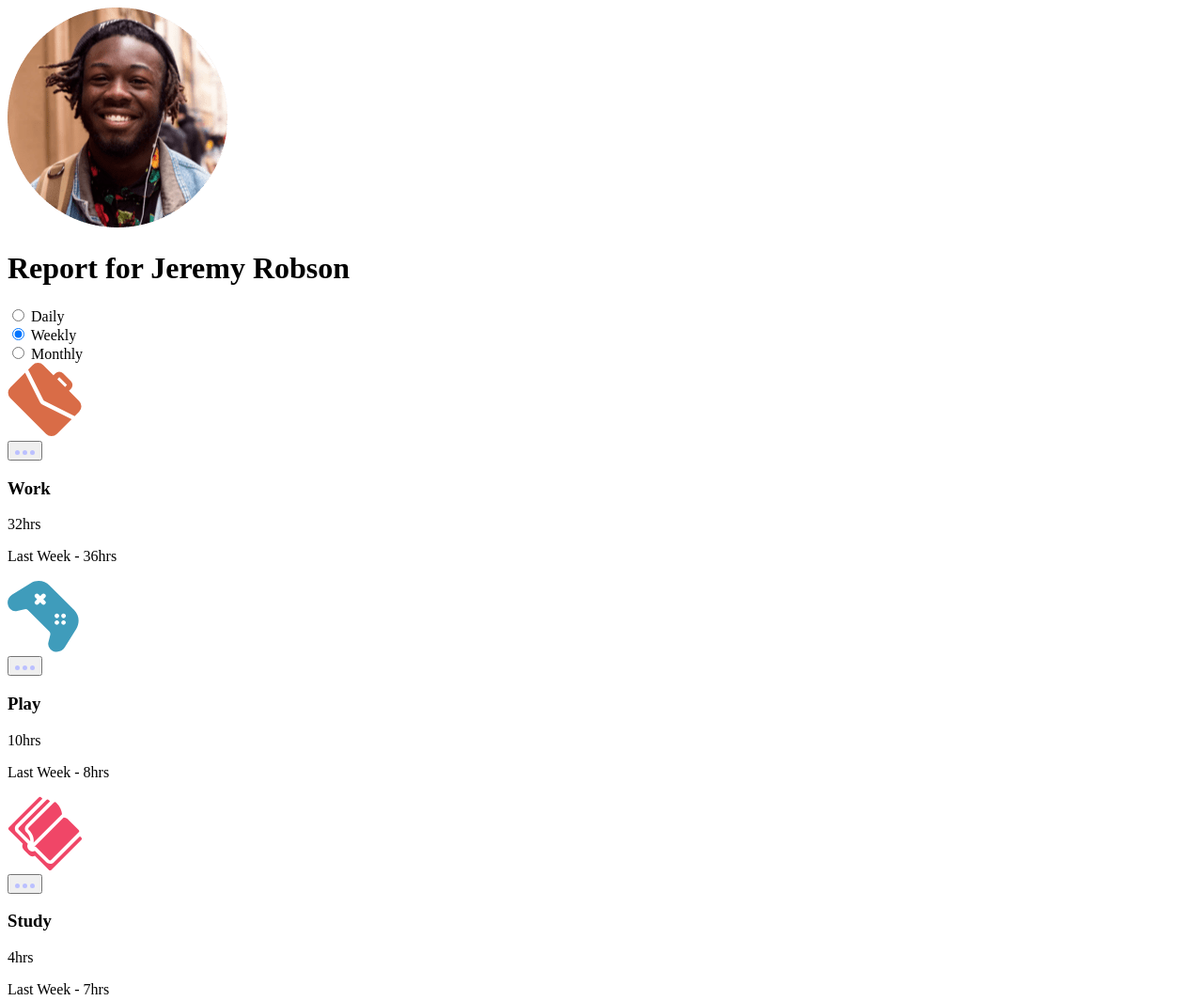
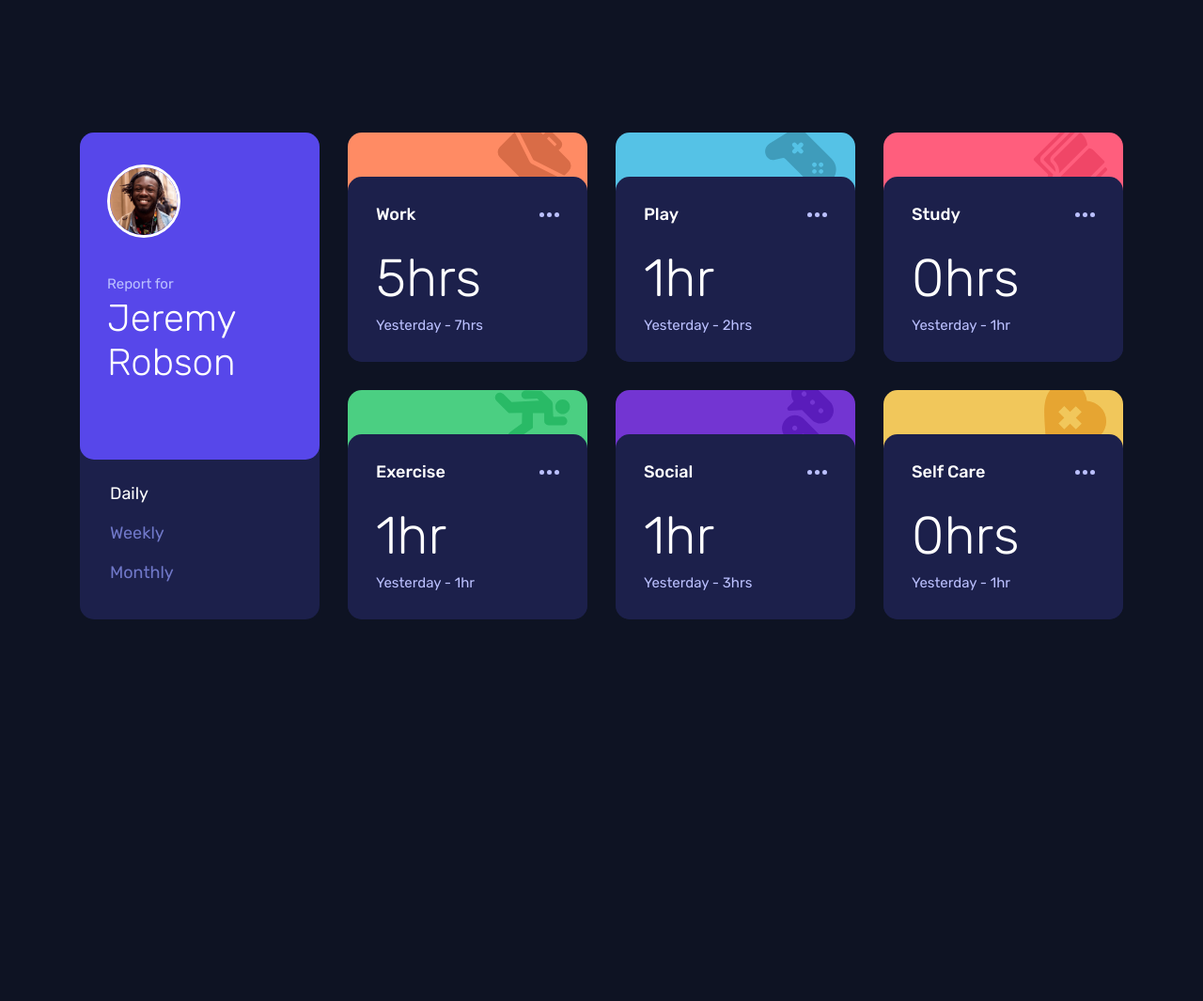
Before and after one commit to j-hogben/fem-time-tracking-dashboard, a website: page index.html in a window 1280 px wide. Shown: the top 1065 px of the page at 94% size. After the commit the page ends 800 px from the top, so only its background shows below. Drawn offline with Linux system fonts and the light colour scheme.

Commit message:
CSS - main styling

```diff
--- a/index.html
+++ b/index.html
@@ -12,7 +12,15 @@
       href="./images/favicon-32x32.png"
     />
 
+    <link rel="stylesheet" href="styles.css" />
     <script type="module" src="./script.js" defer></script>
+
+    <link rel="preconnect" href="https://fonts.googleapis.com" />
+    <link rel="preconnect" href="https://fonts.gstatic.com" crossorigin />
+    <link
+      href="https://fonts.googleapis.com/css2?family=Rubik:ital,wght@0,300..900;1,300..900&display=swap"
+      rel="stylesheet"
+    />
 
     <title>Frontend Mentor | Time tracking dashboard</title>
   </head>
@@ -20,29 +28,31 @@
     <main>
       <div class="grid">
         <!-- HEADER CARD -->
-        <div id="header__card">
+        <div class="header__card">
           <div class="header__top">
             <img
               src="./images/image-jeremy.png"
               alt="Jeremy Robinson profile picture"
+              class="profile-picture"
             />
-            <div class="header__top-text">
-              <h1>Report for <span>Jeremy Robson</span></h1>
+            <div>
+              <p>Report for</p>
+              <h1>Jeremy Robson</h1>
             </div>
           </div>
           <div class="header__bottom">
             <div class="header__bottom-radio">
-              <input type="radio" id="daily" name="timeFrame" value="daily" />
+              <input
+                type="radio"
+                id="daily"
+                name="timeFrame"
+                value="daily"
+                checked
+              />
               <label for="daily">Daily</label>
             </div>
             <div class="header__bottom-radio">
-              <input
-                type="radio"
-                id="weekly"
-                name="timeFrame"
-                value="weekly"
-                checked
-              />
+              <input type="radio" id="weekly" name="timeFrame" value="weekly" />
               <label for="weekly">Weekly</label>
             </div>
             <div class="header__bottom-radio">
--- a/script.js
+++ b/script.js
@@ -16,16 +16,19 @@ const appendItem = (element) => {
 
   // WRITE HTML FOR EACH CONTAINER CARD
   card.innerHTML = `
-    <img src="./images/icon-${cardTitle}.svg" alt="" />
+    <img src="./images/icon-${cardTitle}.svg" alt="" class="card-background-img"/>
     <div class="card__content">
-      <button class="card__content-ellipsis">
-        <img src="./images/icon-ellipsis.svg" alt="" />
+      <button class="card__ellipsis">
+        <svg width="21" height="5" viewBox="0 0 21 5" fill="none" xmlns="http://www.w3.org/2000/svg">
+          <circle cx="2.5" cy="2.5" r="2.5" fill="#BBC0FF"/>
+          <circle cx="10.5" cy="2.5" r="2.5" fill="#BBC0FF"/>
+          <circle cx="18.5" cy="2.5" r="2.5" fill="#BBC0FF"/>
+        </svg>
+
       </button>
       <h3 class="card__title">${element.title}</h3>
-      <div class="card__content-data">
-        <p class="current-hours"></p>
-        <p class="previous-hours"></p>
-      </div>
+      <p class="current-hours"></p>
+      <p class="previous-hours"></p>
     </div>`;
 
   appContainer.appendChild(card);
@@ -51,6 +54,12 @@ const timeFrameUnits = (timeFrame) => {
 // ////////////////////////////////////////////////////////////////////////////////
 // ////////////////////////////////////////////////////////////////////////////////
 
+// FUNCTION TO RETURN HR OR HRS
+const hrOrHrs = (input) => (input === 1 ? 'hr' : 'hrs');
+
+// ////////////////////////////////////////////////////////////////////////////////
+// ////////////////////////////////////////////////////////////////////////////////
+
 // FUNCTION TO UPDATE TIME FRAMES
 const updateSelectedTimeFrame = () => {
   const selectedTimeFrame = document.querySelector(
@@ -70,10 +79,12 @@ const updateSelectedTimeFrame = () => {
           const previousHours = card.querySelector('.previous-hours');
           const timeFrameSelected = dataItem.timeframes[selectedTimeFrame];
 
-          currentHours.textContent = `${timeFrameSelected.current}hrs`;
+          currentHours.textContent = `${timeFrameSelected.current}${hrOrHrs(
+            timeFrameSelected.current
+          )}`;
           previousHours.textContent = `${timeFrameUnits(selectedTimeFrame)} - ${
             timeFrameSelected.previous
-          }hrs`;
+          }${hrOrHrs(timeFrameSelected.previous)}`;
         }
       });
     })
--- /dev/null
+++ b/styles.css
@@ -0,0 +1,460 @@
+/* ~ ~ ~ ~ ~ ~ ~ ~ ~ ~ ~ ~ ~ ~ ~ ~ ~ ~ ~ CSS RESET ~ ~ ~ ~ ~ ~ ~ ~ ~ ~ ~ ~ ~ ~ ~ ~ ~ ~ ~ */
+/* 1. Use a more-intuitive box-sizing model. */
+*,
+*::before,
+*::after {
+  box-sizing: border-box;
+}
+/* 2. Remove default margin and padding */
+* {
+  margin: 0;
+  padding: 0;
+}
+/* 3. Improve text rendering */
+body {
+  -webkit-font-smoothing: antialiased;
+}
+/* 4. Improve media defaults */
+img,
+picture,
+video,
+canvas,
+svg {
+  display: block;
+  max-width: 100%;
+}
+/* 5. Remove built-in form typography styles */
+input,
+button,
+textarea,
+select {
+  font: inherit;
+}
+/* 6. Avoid text overflows */
+p,
+h1,
+h2,
+h3,
+h4,
+h5,
+h6 {
+  overflow-wrap: break-word;
+}
+
+/* ~ ~ ~ ~ ~ ~ ~ ~ ~ ~ ~ ~ ~ ~ ~ ~ ~ ~ ~ ROOT STYLES ~ ~ ~ ~ ~ ~ ~ ~ ~ ~ ~ ~ ~ ~ ~ ~ ~ ~ ~ */
+:root {
+  /* COLOURS */
+  --clr-darkest-blue: #0e1323;
+  --clr-card-background-blue: #1c204b;
+  --clr-purple: #7078c9;
+  --clr-lightest-purple: #bbc0ff;
+  --clr-white: #ffffff;
+
+  --clr-card-blue: #5747ea;
+  --clr-card-orange: #ff8b64;
+  --clr-card-aqua: #55c2e6;
+  --clr-card-red: #ff5e7d;
+  --clr-card-green: #4bcf82;
+  --clr-card-purple: #7335d2;
+  --clr-card-yellow: #f1c75b;
+
+  /* FONT SIZE */
+  --fs-current-hours: 2rem; /* 32px */
+  --fs-prim-heading: 1.5rem; /* 24px */
+  --fs-card-header: 1.125rem; /* 18px */
+  --fs-previous-hours: 0.9375rem; /* 15px */
+  --fs-header-p: 0.9375rem; /* 15px */
+
+  /* FONT WEIGHT */
+  --fw-medium: 500;
+  --fw-regular: 400;
+  --fw-light: 300;
+
+  /* LINE HEIGHT */
+  --lh-current-hours: 1.1875;
+  --lh-prim-heading: 1.1667;
+  --lh-card-header: 1.1667;
+  --lh-previous-hours: 1.2;
+  --lh-header-p: 1.2;
+
+  /* BORDER RADIUS */
+  --br-card: 0.9375rem; /* 15px */
+
+  /* TRANSITIONS */
+  --transition-default: all 100ms ease-in-out;
+}
+
+/* ~ ~ ~ ~ ~ ~ ~ ~ ~ ~ ~ ~ ~ ~ ~ ~ ~ ~ FONT STYLES ~ ~ ~ ~ ~ ~ ~ ~ ~ ~ ~ ~ ~ ~ ~ ~ ~ ~ */
+
+body {
+  font-family: 'Rubik', sans-serif;
+  color: var(--clr-white);
+}
+
+.header__card p {
+  font-size: var(--fs-header-p);
+  font-weight: var(--fw-regular);
+  line-height: var(--lh-header-p);
+  color: var(--clr-lightest-purple);
+}
+
+.header__card h1 {
+  font-size: var(--fs-prim-heading);
+  font-weight: var(--fw-light);
+  line-height: var(--lh-prim-heading);
+  color: var(--clr-white);
+}
+
+.header__bottom-radio label {
+  font-size: var(--fs-card-header);
+  font-weight: var(--fw-regular);
+  line-height: var(--lh-card-header);
+  color: var(--clr-purple);
+}
+
+.header__bottom-radio:has(input:checked) label {
+  color: var(--clr-white);
+}
+
+.card__title {
+  font-size: var(--fs-card-header);
+  font-weight: var(--fw-medium);
+  line-height: var(--lh-card-header);
+}
+
+.current-hours {
+  font-size: var(--fs-current-hours);
+  font-weight: var(--fw-light);
+  line-height: var(--lh-current-hours);
+}
+
+.previous-hours {
+  font-size: var(--fs-previous-hours);
+  font-weight: var(--fw-regular);
+  line-height: var(--lh-previous-hours);
+  color: var(--clr-lightest-purple);
+}
+
+@media (min-width: 575px) {
+  :root {
+    /* FONT SIZE */
+    --fs-current-hours: 3.5rem; /* 56px */
+    --fs-prim-heading: 2.5rem; /* 40px */
+
+    /* LINE HEIGHT */
+    --lh-current-hours: 1.1786;
+    --lh-prim-heading: 1.175;
+  }
+}
+
+/* ~ ~ ~ ~ ~ ~ ~ ~ ~ ~ ~ ~ ~ ~ ~ ~ ~ ~ GENERAL STYLES ~ ~ ~ ~ ~ ~ ~ ~ ~ ~ ~ ~ ~ ~ ~ ~ ~ ~ */
+
+body {
+  background-color: var(--clr-darkest-blue);
+}
+
+main {
+  padding: 5rem 1.5rem;
+}
+
+@media (min-width: 1024px) {
+  main {
+    display: grid;
+    min-height: 100dvh;
+    place-items: center;
+  }
+}
+
+/* ~ ~ ~ ~ ~ ~ ~ ~ ~ ~ ~ ~ ~ ~ ~ ~ ~ ~ UTILITY CLASSES ~ ~ ~ ~ ~ ~ ~ ~ ~ ~ ~ ~ ~ ~ ~ ~ ~ ~ */
+
+/* ~ ~ ~ ~ ~ ~ ~ ~ ~ ~ ~ ~ ~ ~ ~ ~ ~ ~ ~ GRID LAYOUT ~ ~ ~ ~ ~ ~ ~ ~ ~ ~ ~ ~ ~ ~ ~ ~ ~ ~ ~ */
+
+.grid {
+  /* max-width: 25em; */
+  margin-inline: auto;
+  display: grid;
+  grid-template-columns: 1fr;
+  gap: 1.5rem;
+}
+
+@media (min-width: 520px) {
+  .grid {
+    /* max-width: 42em; */
+    max-width: 100%;
+    grid-template-columns: 1fr 1fr;
+    gap: 1.875rem;
+  }
+
+  .header__card {
+    grid-column: span 2;
+  }
+}
+
+@media (min-width: 768px) {
+  .grid {
+    grid-template-columns: repeat(3, 1fr);
+  }
+
+  .header__card {
+    grid-column: span 3;
+  }
+}
+
+@media (min-width: 1024px) {
+  .grid {
+    max-width: 1110px;
+    grid-template-columns: repeat(4, 1fr);
+  }
+
+  .header__card {
+    grid-column: 1;
+    grid-row: span 2;
+  }
+}
+
+/* ~ ~ ~ ~ ~ ~ ~ ~ ~ ~ ~ ~ ~ ~ ~ ~ ~ ~ ~ HEADER CARD ~ ~ ~ ~ ~ ~ ~ ~ ~ ~ ~ ~ ~ ~ ~ ~ ~ ~ ~ */
+
+.header__card {
+  background-color: var(--clr-card-background-blue);
+  border-radius: var(--br-card);
+}
+
+.header__top {
+  background-color: var(--clr-card-blue);
+  padding: 2rem;
+  border-radius: var(--br-card);
+  display: flex;
+  align-items: center;
+  gap: 1rem;
+}
+
+.profile-picture {
+  height: calc(4rem + 6px);
+  border: 3px solid var(--clr-white);
+  border-radius: 50%;
+}
+
+.header__card h1 {
+  margin-top: 0.25rem;
+}
+
+.header__bottom {
+  display: grid;
+  grid-template-columns: repeat(3, 1fr);
+  justify-items: center;
+}
+
+.header__bottom input[type='radio'] {
+  display: none;
+}
+
+.header__bottom-radio {
+  padding-block: 1.5rem;
+}
+
+.header__bottom-radio label {
+  cursor: pointer;
+  transition: var(--transition-default);
+  -webkit-tap-highlight-color: transparent;
+}
+
+@media (hover: hover) and (pointer: fine) {
+  .header__bottom-radio label:hover {
+    color: var(--clr-white);
+  }
+}
+
+@media (min-width: 1024px) {
+  .header__top {
+    padding: 2.125rem 1.8125rem 5rem;
+    flex-direction: column;
+    align-items: start;
+    gap: 2.5rem;
+  }
+
+  .profile-picture {
+    height: calc(4.5rem + 6px);
+  }
+
+  .header__bottom {
+    padding: 1.625rem 2rem 2rem 2rem;
+    grid-template-columns: 1fr;
+    justify-items: start;
+    gap: 1.3125rem;
+  }
+
+  .header__bottom-radio {
+    padding-block: 0;
+  }
+}
+
+/* ~ ~ ~ ~ ~ ~ ~ ~ ~ ~ ~ ~ ~ ~ ~ ~ ~ ~ ~ CARD STYLING ~ ~ ~ ~ ~ ~ ~ ~ ~ ~ ~ ~ ~ ~ ~ ~ ~ ~ ~ */
+
+.card {
+  position: relative;
+  height: 10rem;
+  border-radius: var(--br-card);
+  display: flex;
+  align-items: end;
+  overflow: hidden;
+}
+
+.card-background-img {
+  position: absolute;
+}
+
+.card__work {
+  background: linear-gradient(
+    to bottom,
+    var(--clr-card-orange) 0%,
+    var(--clr-card-orange) 50%,
+    var(--clr-card-background-blue) 50%
+  );
+
+  img {
+    top: -10.91px;
+    right: 17.42px;
+  }
+}
+
+.card__play {
+  background: linear-gradient(
+    to bottom,
+    var(--clr-card-aqua) 0%,
+    var(--clr-card-aqua) 50%,
+    var(--clr-card-background-blue) 50%
+  );
+
+  img {
+    top: -3.91px;
+    right: 20.42px;
+  }
+}
+
+.card__study {
+  background: linear-gradient(
+    to bottom,
+    var(--clr-card-red) 0%,
+    var(--clr-card-red) 50%,
+    var(--clr-card-background-blue) 50%
+  );
+
+  img {
+    top: -6.05px;
+    right: 17.07px;
+  }
+}
+
+.card__exercise {
+  background: linear-gradient(
+    to bottom,
+    var(--clr-card-green) 0%,
+    var(--clr-card-green) 50%,
+    var(--clr-card-background-blue) 50%
+  );
+
+  img {
+    top: -0.42px;
+    right: 17.62px;
+  }
+}
+
+.card__social {
+  background: linear-gradient(
+    to bottom,
+    var(--clr-card-purple) 0%,
+    var(--clr-card-purple) 50%,
+    var(--clr-card-background-blue) 50%
+  );
+
+  img {
+    top: -15.5px;
+    right: 17.42px;
+  }
+}
+
+.card__self-care {
+  background: linear-gradient(
+    to bottom,
+    var(--clr-card-yellow) 0%,
+    var(--clr-card-yellow) 50%,
+    var(--clr-card-background-blue) 50%
+  );
+
+  img {
+    top: -9.91px;
+    right: 17.21px;
+  }
+}
+
+.card__content {
+  width: 100%;
+  position: relative;
+  background-color: var(--clr-card-background-blue);
+  border-radius: var(--br-card);
+  padding: 1.75rem 1.5rem;
+
+  display: grid;
+  grid-template-areas:
+    'card__title card__ellipsis'
+    'current-hours previous-hours';
+  align-items: center;
+  gap: 0.375rem 0.875rem;
+}
+
+.card__title {
+  grid-area: card__title;
+  justify-self: start;
+}
+
+.card__ellipsis {
+  grid-area: card__ellipsis;
+  justify-self: end;
+  background-color: transparent;
+  border: none;
+  cursor: pointer;
+}
+
+.card__ellipsis svg circle {
+  transition: var(--transition-default);
+}
+
+@media (hover: hover) and (pointer: fine) {
+  .card__ellipsis:hover svg circle {
+    fill: var(--clr-white);
+  }
+}
+
+.current-hours {
+  grid-area: current-hours;
+  justify-self: start;
+}
+
+.previous-hours {
+  grid-area: previous-hours;
+  justify-self: end;
+}
+
+@media (min-width: 520px) {
+  .card {
+    height: 15.25rem;
+  }
+
+  .card__content {
+    padding: 1.875rem;
+
+    grid-template-areas:
+      'card__title card__ellipsis'
+      'current-hours current-hours'
+      'previous-hours previous-hours';
+    gap: 0.5rem 0;
+  }
+
+  .current-hours {
+    margin-top: 1rem;
+  }
+
+  .previous-hours {
+    justify-self: start;
+  }
+}
```
